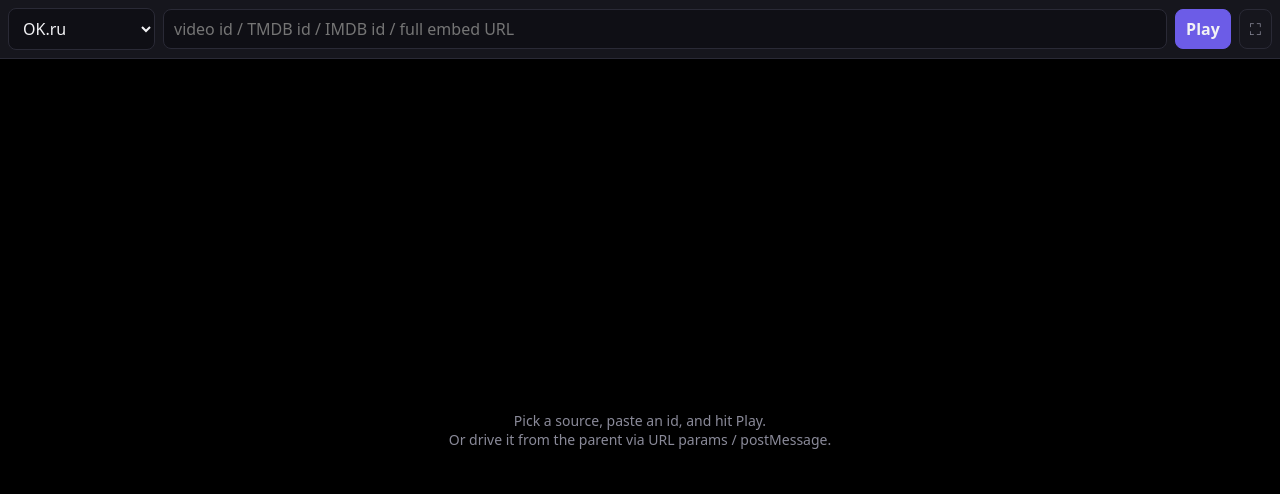
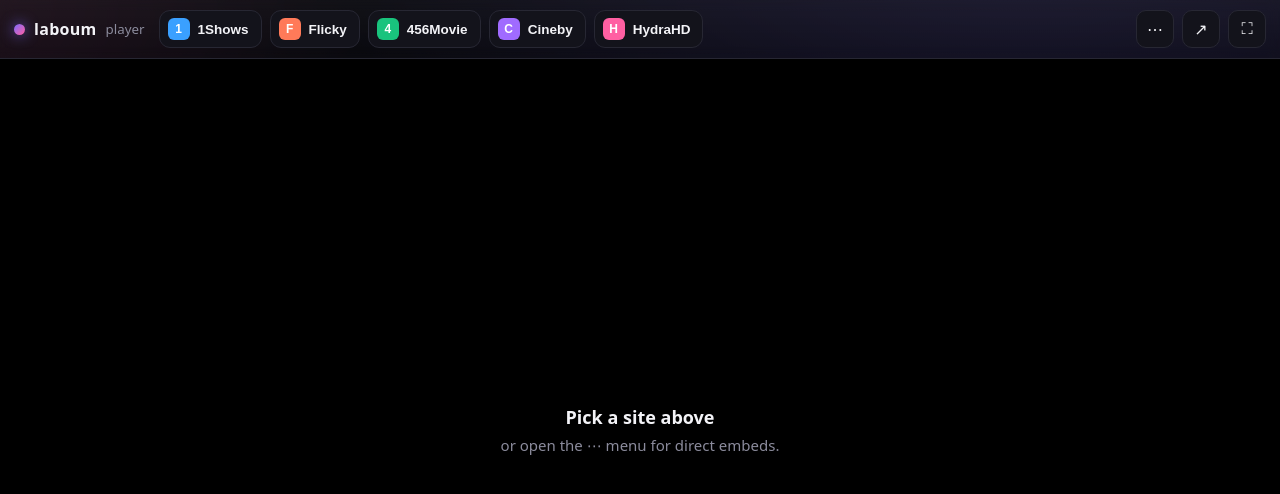
Before and after one commit to ar3youahuman/laboum, a plain HTML site: page index.html in a window 1280 px wide. Drawn offline with Linux system fonts and the light colour scheme.

Commit message:
Add aesthetic one-click site launcher (1Shows, Flicky, 456Movie, Cineby, HydraHD)
Top-bar chips load each full site into the stage; deep-linkable via
?site= and postMessage {cmd:'site'}. Advanced embed providers move into
a collapsible menu.

Co-Authored-By: Claude Opus 4.8 <noreply@anthropic.com>

```diff
--- a/index.html
+++ b/index.html
@@ -3,43 +3,102 @@
 <head>
 <meta charset="UTF-8" />
 <meta name="viewport" content="width=device-width, initial-scale=1.0" />
-<title>laboum player</title>
+<title>laboum</title>
 <style>
-  :root { --bg:#0b0b0f; --panel:#16161d; --line:#2a2a36; --fg:#f2f2f5; --mut:#8a8a99; --acc:#6c5ce7; }
+  :root {
+    --bg:#0a0a0f; --panel:#13131b; --panel2:#1b1b25; --line:#272733;
+    --fg:#f3f3f7; --mut:#8b8b9c; --acc:#7c6cff; --acc2:#ff5fa2;
+  }
   * { box-sizing: border-box; }
   html, body { height: 100%; }
   body {
-    margin: 0; background: var(--bg); color: var(--fg);
+    margin: 0; background:
+      radial-gradient(1200px 600px at 80% -10%, rgba(124,108,255,.14), transparent 60%),
+      radial-gradient(900px 500px at -10% 0%, rgba(255,95,162,.10), transparent 55%),
+      var(--bg);
+    color: var(--fg);
     font-family: system-ui, -apple-system, Segoe UI, Roboto, sans-serif;
     display: flex; flex-direction: column;
   }
-  /* control bar */
-  #bar {
-    display: flex; gap: 8px; padding: 8px; background: var(--panel);
-    border-bottom: 1px solid var(--line); align-items: center; flex-wrap: wrap;
+
+  /* ---- top bar ---- */
+  header {
+    display: flex; align-items: center; gap: 14px;
+    padding: 10px 14px; border-bottom: 1px solid var(--line);
+    background: linear-gradient(180deg, rgba(255,255,255,.03), transparent);
+    backdrop-filter: blur(6px);
   }
-  #bar.hidden { display: none; }
-  select, input, button {
-    font: inherit; color: var(--fg); background: #0f0f15;
-    border: 1px solid var(--line); border-radius: 8px; padding: 8px 10px;
+  .brand { display:flex; align-items:center; gap:9px; font-weight:800; letter-spacing:.3px; }
+  .brand .dot {
+    width:11px; height:11px; border-radius:50%;
+    background: linear-gradient(135deg, var(--acc), var(--acc2));
+    box-shadow: 0 0 14px rgba(124,108,255,.8);
   }
-  input { flex: 1 1 220px; min-width: 0; }
-  button { background: var(--acc); border-color: var(--acc); cursor: pointer; font-weight: 600; }
-  button:hover { filter: brightness(1.08); }
-  button.ghost { background: transparent; border-color: var(--line); color: var(--mut); font-weight: 500; }
-  .stage { flex: 1; position: relative; min-height: 0; background:#000; }
+  .brand small { color: var(--mut); font-weight:500; letter-spacing:0; }
+
+  /* site chips */
+  .sites { display:flex; gap:8px; flex:1; flex-wrap:wrap; }
+  .chip {
+    display:flex; align-items:center; gap:8px; cursor:pointer;
+    padding:7px 12px 7px 8px; border-radius:11px;
+    background: var(--panel); border:1px solid var(--line);
+    color: var(--fg); font-size:13.5px; font-weight:600;
+    transition: transform .12s ease, border-color .12s ease, background .12s ease;
+  }
+  .chip:hover { transform: translateY(-1px); background: var(--panel2); }
+  .chip.active { border-color: transparent; background: linear-gradient(135deg, rgba(124,108,255,.22), rgba(255,95,162,.18)); }
+  .chip .ico {
+    width:22px; height:22px; border-radius:6px; flex:0 0 auto;
+    display:flex; align-items:center; justify-content:center; overflow:hidden;
+    font-size:12px; font-weight:800; color:#fff;
+  }
+  .chip .ico img { width:100%; height:100%; object-fit:cover; }
+
+  .tools { display:flex; gap:8px; align-items:center; }
+  .iconbtn {
+    width:38px; height:38px; display:flex; align-items:center; justify-content:center;
+    border-radius:10px; border:1px solid var(--line); background:var(--panel);
+    color:var(--fg); cursor:pointer; font-size:16px;
+  }
+  .iconbtn:hover { background:var(--panel2); }
+
+  /* ---- advanced bar ---- */
+  #adv {
+    display:none; gap:8px; padding:10px 14px; align-items:center; flex-wrap:wrap;
+    border-bottom:1px solid var(--line); background: var(--panel);
+  }
+  #adv.show { display:flex; }
+  select, input { font:inherit; color:var(--fg); background:#0e0e16; border:1px solid var(--line); border-radius:9px; padding:8px 10px; }
+  #id { flex:1 1 240px; min-width:0; }
+  #season, #episode { width:64px; flex:0 0 auto; }
+  .se { display:none; gap:8px; } .se.show { display:flex; }
+  .play { background: linear-gradient(135deg, var(--acc), var(--acc2)); border:none; color:#fff; font-weight:700; padding:9px 16px; border-radius:9px; cursor:pointer; }
+
+  /* ---- stage ---- */
+  .stage { flex:1; position:relative; min-height:0; background:#000; }
   .stage iframe { position:absolute; inset:0; width:100%; height:100%; border:0; }
   #hint {
-    position:absolute; inset:0; display:flex; align-items:center; justify-content:center;
-    color: var(--mut); font-size: 14px; text-align:center; padding:24px; pointer-events:none;
+    position:absolute; inset:0; display:flex; flex-direction:column; gap:6px;
+    align-items:center; justify-content:center; color:var(--mut);
+    font-size:15px; text-align:center; padding:24px; pointer-events:none;
   }
-  #season, #episode { width: 70px; flex: 0 0 auto; }
-  .se { display:none; gap:8px; }
-  .se.show { display:flex; }
+  #hint b { color: var(--fg); font-size:18px; }
+
+  header.hidden, #adv.hidden { display:none !important; }
 </style>
 </head>
 <body>
-  <div id="bar">
+  <header id="bar">
+    <div class="brand"><span class="dot"></span>laboum <small>player</small></div>
+    <nav class="sites" id="sites"></nav>
+    <div class="tools">
+      <button class="iconbtn" id="advBtn" title="Advanced sources">⋯</button>
+      <button class="iconbtn" id="openBtn" title="Open current in new tab">↗</button>
+      <button class="iconbtn" id="fs" title="Fullscreen">⛶</button>
+    </div>
+  </header>
+
+  <div id="adv">
     <select id="provider" title="Source">
       <option value="ok">OK.ru</option>
       <option value="youtube">YouTube</option>
@@ -52,26 +111,61 @@
       <input id="season" type="number" min="1" placeholder="S" title="Season" />
       <input id="episode" type="number" min="1" placeholder="E" title="Episode" />
     </span>
-    <button id="play">Play</button>
-    <button id="fs" class="ghost" title="Fullscreen">⛶</button>
+    <button class="play" id="play">Play</button>
   </div>
 
   <div class="stage" id="stage">
-    <div id="hint">Pick a source, paste an id, and hit Play.<br>Or drive it from the parent via URL params / postMessage.</div>
+    <div id="hint"><b>Pick a site above</b><span>or open the ⋯ menu for direct embeds.</span></div>
   </div>
 
 <script>
 (function () {
   "use strict";
+
+  // ---- streaming sites ----
+  var SITES = [
+    { key:"1shows",   name:"1Shows",   url:"https://www.1shows.org/",    c:"#3aa0ff" },
+    { key:"flicky",   name:"Flicky",   url:"https://flickystream.ru/",   c:"#ff7a59" },
+    { key:"456movie", name:"456Movie", url:"https://456movie.nl/",       c:"#19c37d" },
+    { key:"cineby",   name:"Cineby",   url:"https://www.cineby.sc/",     c:"#a06bff" },
+    { key:"hydrahd",  name:"HydraHD",  url:"https://hydrahd.ru/",        c:"#ff5fa2" }
+  ];
+
   var stage = document.getElementById("stage");
   var hint = document.getElementById("hint");
   var bar = document.getElementById("bar");
+  var adv = document.getElementById("adv");
+  var sitesNav = document.getElementById("sites");
   var providerEl = document.getElementById("provider");
   var idEl = document.getElementById("id");
   var seasonEl = document.getElementById("season");
   var episodeEl = document.getElementById("episode");
   var seWrap = document.getElementById("seWrap");
-  var current = null;
+  var current = null, currentSrc = null;
+
+  // ---- render site chips ----
+  SITES.forEach(function (s) {
+    var host = s.url.replace(/^https?:\/\//, "").replace(/\/.*$/, "");
+    var chip = document.createElement("button");
+    chip.className = "chip";
+    chip.dataset.key = s.key;
+    chip.innerHTML =
+      '<span class="ico" style="background:' + s.c + '">' +
+        '<img alt="" src="https://www.google.com/s2/favicons?sz=64&domain=' + host + '" ' +
+        'onerror="this.style.display=\'none\';this.parentNode.textContent=\'' + s.name[0] + '\'">' +
+      '</span>' + s.name;
+    chip.addEventListener("click", function () { loadSite(s.key); });
+    sitesNav.appendChild(chip);
+  });
+
+  function loadSite(key) {
+    var s = SITES.filter(function (x) { return x.key === key; })[0];
+    if (!s) return;
+    [].forEach.call(sitesNav.children, function (c) {
+      c.classList.toggle("active", c.dataset.key === key);
+    });
+    load(s.url);
+  }
 
   // ---- build an embed URL from a provider + id ----
   function buildSrc(p, id, season, episode) {
@@ -79,7 +173,6 @@
     if (!id) return null;
     switch (p) {
       case "ok":
-        // accept full ok.ru links or bare ids
         var m = id.match(/(\d{6,})/);
         return "https://ok.ru/videoembed/" + (m ? m[1] : id) + "?nochat=1";
       case "youtube":
@@ -88,12 +181,10 @@
       case "vidsrc-movie":
         return "https://vidsrc.to/embed/movie/" + encodeURIComponent(id);
       case "vidsrc-tv":
-        var s = season || 1, e = episode || 1;
-        return "https://vidsrc.to/embed/tv/" + encodeURIComponent(id) + "/" + s + "/" + e;
+        return "https://vidsrc.to/embed/tv/" + encodeURIComponent(id) + "/" + (season || 1) + "/" + (episode || 1);
       case "url":
         return /^https?:\/\//.test(id) ? id : "https://" + id;
-      default:
-        return null;
+      default: return null;
     }
   }
 
@@ -107,30 +198,27 @@
     f.setAttribute("allowfullscreen", "");
     f.setAttribute("referrerpolicy", "origin");
     stage.appendChild(f);
-    current = f;
+    current = f; currentSrc = src;
     hint.style.display = "none";
     post({ event: "loaded", src: src });
   }
-
   function loadFrom(p, id, season, episode) {
+    [].forEach.call(sitesNav.children, function (c) { c.classList.remove("active"); });
     var src = buildSrc(p, id, season, episode);
     load(src);
     return src;
   }
 
-  // ---- toggle season/episode fields for TV ----
-  function syncSE() {
-    seWrap.classList.toggle("show", providerEl.value === "vidsrc-tv");
-  }
+  function syncSE() { seWrap.classList.toggle("show", providerEl.value === "vidsrc-tv"); }
   providerEl.addEventListener("change", syncSE);
 
-  // ---- UI play button ----
   document.getElementById("play").addEventListener("click", function () {
     loadFrom(providerEl.value, idEl.value, seasonEl.value, episodeEl.value);
   });
-  idEl.addEventListener("keydown", function (e) {
-    if (e.key === "Enter") document.getElementById("play").click();
-  });
+  idEl.addEventListener("keydown", function (e) { if (e.key === "Enter") document.getElementById("play").click(); });
+
+  document.getElementById("advBtn").addEventListener("click", function () { adv.classList.toggle("show"); });
+  document.getElementById("openBtn").addEventListener("click", function () { if (currentSrc) window.open(currentSrc, "_blank"); });
   document.getElementById("fs").addEventListener("click", goFullscreen);
 
   function goFullscreen() {
@@ -139,44 +227,42 @@
     else if (el.webkitRequestFullscreen) el.webkitRequestFullscreen();
   }
 
-  // ---- postMessage: let the parent sandbox drive the player ----
-  function post(payload) {
-    try {
-      payload.type = "laboum";
-      parent.postMessage(payload, "*");
-    } catch (e) {}
-  }
+  // ---- postMessage: let the parent sandbox drive it ----
+  function post(payload) { try { payload.type = "laboum"; parent.postMessage(payload, "*"); } catch (e) {} }
   window.addEventListener("message", function (ev) {
     var d = ev.data;
     if (!d || d.type !== "laboum") return;
     switch (d.cmd) {
+      case "site": loadSite(d.site); break;
       case "load":
         if (d.url) load(d.url);
         else loadFrom(d.provider || providerEl.value, d.id, d.season, d.episode);
         break;
-      case "fullscreen":
-        goFullscreen();
-        break;
+      case "fullscreen": goFullscreen(); break;
       case "ui":
         bar.classList.toggle("hidden", d.show === false);
+        adv.classList.toggle("hidden", d.show === false);
         break;
     }
   });
 
-  // ---- URL params: index.html?p=ok&v=ID&s=1&e=2&ui=0 ----
+  // ---- URL params ----
   function fromQuery() {
     var q = new URLSearchParams(location.search);
+    if (q.get("ui") === "0") { bar.classList.add("hidden"); adv.classList.add("hidden"); }
+
+    var site = q.get("site");
     var p = q.get("p") || q.get("provider");
     var v = q.get("v") || q.get("id");
     var url = q.get("url") || q.get("src");
-    if (q.get("ui") === "0") bar.classList.add("hidden");
 
     if (p) { providerEl.value = p; syncSE(); }
     if (v) idEl.value = v;
     if (q.get("s")) seasonEl.value = q.get("s");
     if (q.get("e")) episodeEl.value = q.get("e");
 
-    if (url) { idEl.value = url; load(/^https?:\/\//.test(url) ? url : "https://" + url); }
+    if (site) loadSite(site);
+    else if (url) { idEl.value = url; load(/^https?:\/\//.test(url) ? url : "https://" + url); }
     else if (p && v) loadFrom(p, v, q.get("s"), q.get("e"));
   }
 
```
Also changed, not shown: 1 other file.
